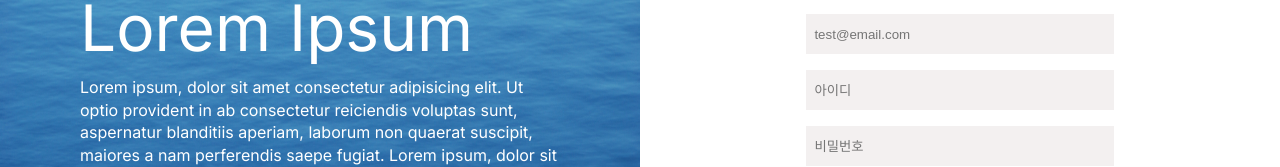
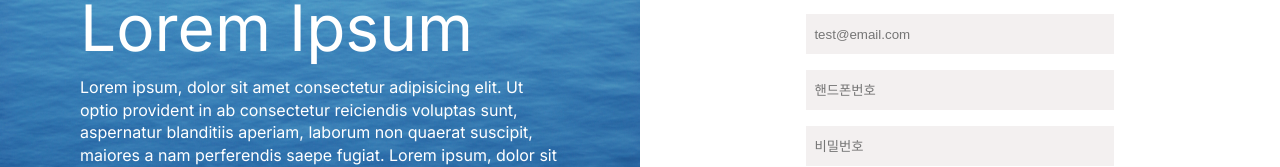
Before and after one commit to eehres/Join, a React (Create React App) app: page /sign in a window 1280 px wide. Shown: the part 274-441 px from the top of the page. Built offline with nearby package versions, Linux system fonts and the light colour scheme.

Commit message:
api적용중

```diff
--- a/src/pages/Sign.jsx
+++ b/src/pages/Sign.jsx
@@ -1,12 +1,12 @@
 /* eslint-disable no-useless-escape */
 
-import React from "react";
 import Left from "../components/Left";
 import styled, { ThemeProvider } from "styled-components";
 import { RiKakaoTalkFill } from "react-icons/ri";
 import { AiFillGoogleCircle } from "react-icons/ai";
 import { useForm } from "react-hook-form";
 import theme from "../theme";
+import { useState } from "react";
 
 const Container = styled.div`
   width: 100%;
@@ -178,9 +178,59 @@ function Sign() {
     formState: { errors },
   } = useForm();
 
+  const [inputValue, setInputValue] = useState({
+    name: "",
+    email: "",
+    phone: "",
+    password: "",
+  });
+
+  const handeleInput = (e) => {
+    const { name, value } = e.target;
+    setInputValue({
+      ...inputValue,
+      [name]: value,
+    });
+  };
+
+  // const onSubmit = async (data) => {
+  //   console.log(data, errors);
+  // };
+
   const onSubmit = async (data) => {
-    console.log(data, errors);
+    console.log(data);
   };
+
+  function SignIn(e) {
+    e.preventDefault();
+    fetch(
+      "https://3e4019be-8c98-497a-897e-b85d8d181f34.mock.pstmn.io/users/signup",
+      {
+        method: "POST",
+        headers: {
+          "Content-Type": "application/json",
+        },
+        body: JSON.stringify({
+          name: inputValue.name,
+          email: inputValue.email,
+          phone: inputValue.phone,
+          password: inputValue.password,
+        }),
+      }
+    )
+      .then((response) => {
+        if (!response.ok) {
+          throw new Error("Network response was not ok");
+        }
+        console.log(response.json());
+      })
+      .then((response) => {
+        if (response.MESSAGE === "SUCCESS") {
+          alert("로그인 성공!");
+        }
+      })
+      .catch((err) => console.log(err));
+  }
 
   return (
     <>
@@ -193,6 +243,7 @@ function Sign() {
               <SubDesc>회원가입을 완료해주세요.</SubDesc>
               <InputWrap onSubmit={handleSubmit(onSubmit)}>
                 <Input
+                  onChange={handeleInput}
                   id="name"
                   type="text"
                   placeholder="이름"
@@ -206,6 +257,7 @@ function Sign() {
                   )}
                 </Error>
                 <Input
+                  onChange={handeleInput}
                   id="email"
                   type="text"
                   placeholder="test@email.com"
@@ -224,13 +276,14 @@ function Sign() {
                   )}
                 </Error>
                 <Input
-                  id="id"
-                  name="id"
-                  placeholder="아이디"
-                  {...register("id", {
-                    required: "아이디는 필수입력사항 입니다.",
+                  onChange={handeleInput}
+                  id="phone"
+                  name="phone"
+                  placeholder="핸드폰번호"
+                  {...register("phone", {
+                    required: "핸드폰번호는 필수입력사항 입니다.",
                     minLength: {
-                      value: 5,
+                      value: 10,
                     },
                   })}
                 />
@@ -238,6 +291,7 @@ function Sign() {
                   {errors.id && <small role="alert">{errors.id.message}</small>}
                 </Error>
                 <Input
+                  onChange={handeleInput}
                   id="password"
                   type="password"
                   placeholder="비밀번호"
@@ -255,8 +309,9 @@ function Sign() {
                   )}
                 </Error>
                 <Input
+                  onChange={handeleInput}
                   id="passwordcheck"
-                  type="passwordcheck"
+                  type="password"
                   placeholder="*******"
                   {...register("passwordConfirm", {
                     required: "비밀번호가 일치하지 않습니다.",
@@ -279,7 +334,7 @@ function Sign() {
                   )}
                 </Error>
 
-                <LoginBtn type="submit" onSubmit={onSubmit}>
+                <LoginBtn type="submit" onClick={SignIn}>
                   로그인
                 </LoginBtn>
                 <SignDesc>SNS계정 간편가입</SignDesc>
```
